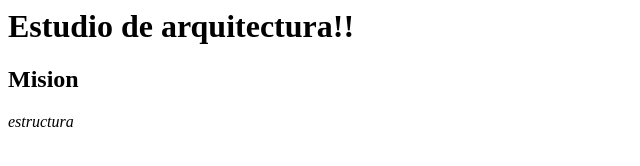
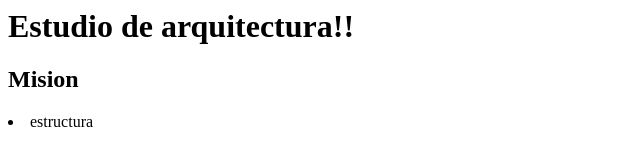
Before and after one commit to Eslyng/arquitecturahtml, a plain HTML site: page index.html in a window 1280 px wide. Shown: the full height of the page, 0-640 px from the left. Drawn offline with Linux system fonts and the light colour scheme.

Commit message:
Update index.html

```diff
--- a/index.html
+++ b/index.html
@@ -6,4 +6,4 @@
 <h2>Mision</h2>
 </body>
 </html>
-  <i>estructura</i>
+  <li>estructura</li>
```
